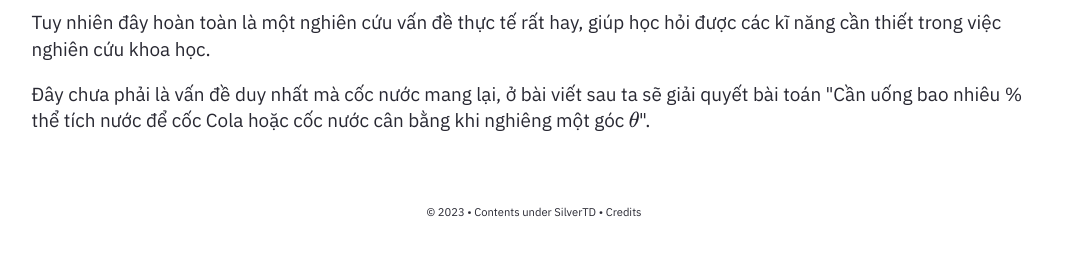
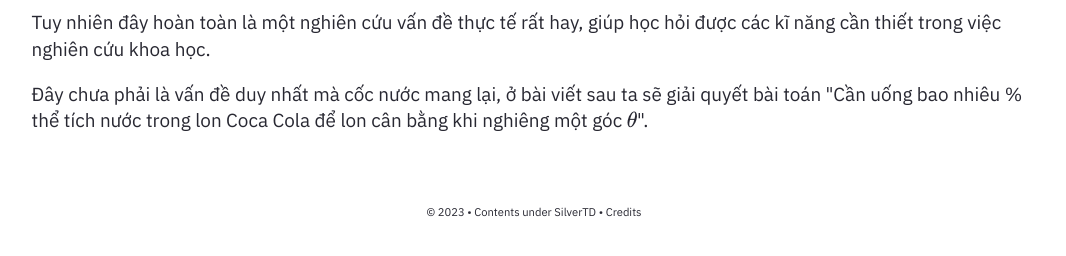
Before and after one commit to SilverTD/SilverTD.github.io, a Jekyll site: the page built from _posts/2024-1-18-Muc-Nuoc-trong-Coc-Nuoc-Dai-Vo-Han.md, in a window 1280 px wide and 900 px high, scrolled down 6506 px. Shown: the part 640-896 px from the top of the window, without its empty margins (106-1172 px from the left). Built offline with Jekyll 4.4.1, drawn with Linux system fonts in a browser that asks for light colours; formulas are drawn with MathJax 3.

Commit message:
Update 2024-1-18-Muc-Nuoc-trong-Coc-Nuoc-Dai-Vo-Han.md

```diff
--- a/_posts/2024-1-18-Muc-Nuoc-trong-Coc-Nuoc-Dai-Vo-Han.md
+++ b/_posts/2024-1-18-Muc-Nuoc-trong-Coc-Nuoc-Dai-Vo-Han.md
@@ -156,4 +156,4 @@ Việc dự đoán mực nước trong cốc nước dài vô hạn cứ ngỡ
 
 Tuy nhiên đây hoàn toàn là một nghiên cứu vấn đề thực tế rất hay, giúp học hỏi được các kĩ năng cần thiết trong việc nghiên cứu khoa học.
 
-Đây chưa phải là vấn đề duy nhất mà cốc nước mang lại, ở bài viết sau ta sẽ giải quyết bài toán "Cần uống bao nhiêu % thể tích nước để cốc Cola hoặc cốc nước cân bằng khi nghiêng một góc $\theta$".
+Đây chưa phải là vấn đề duy nhất mà cốc nước mang lại, ở bài viết sau ta sẽ giải quyết bài toán "Cần uống bao nhiêu % thể tích nước trong lon Coca Cola để lon cân bằng khi nghiêng một góc $\theta$".
```
